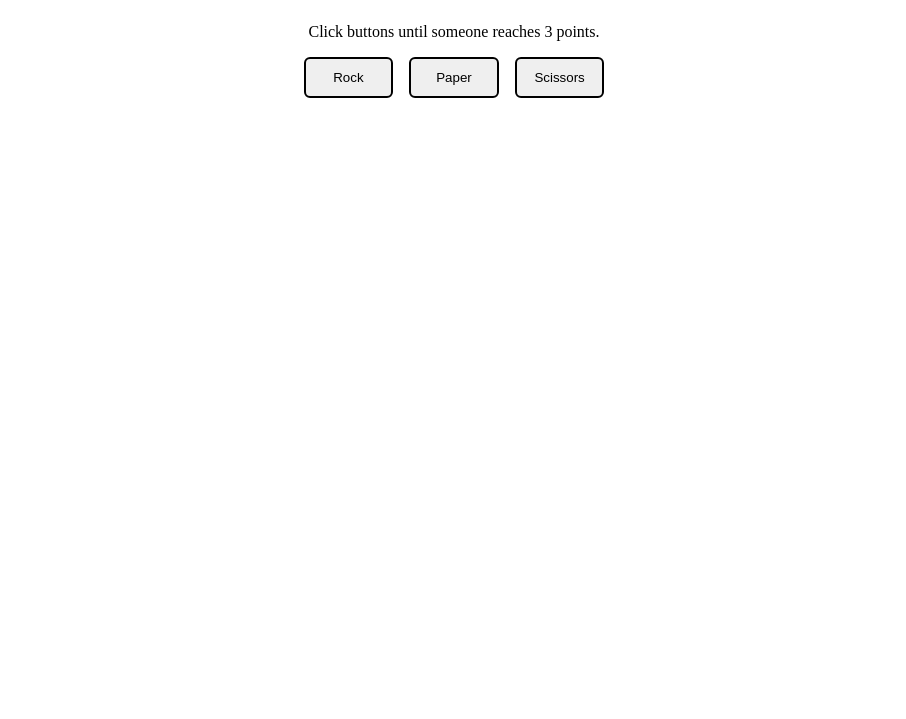
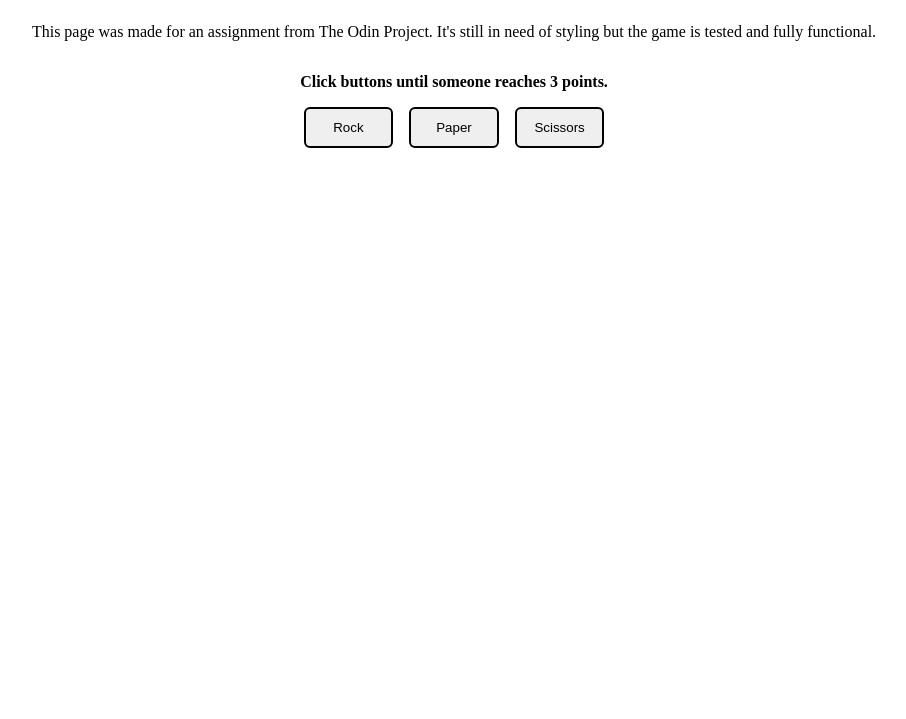
Before and after one commit to stuart-spackman/odin-rock-paper-scissors, a plain HTML site: page index.html in a window 1280 px wide. Shown: the part 81-800 px from the top of the page, without its empty margins (186-1092 px from the left). Drawn offline with Linux system fonts and the light colour scheme.

Commit message:
finalizing first draft

```diff
--- a/index.html
+++ b/index.html
@@ -11,7 +11,9 @@
 <body>
     <div class="container">
         <h1>Rock Paper Scissors</h1>
-        <p>Click buttons until someone reaches 3 points.</p>
+        <p>This page was made for an assignment from The Odin Project. It's still in need of styling but the game is
+            tested and fully functional.</p>
+        <p style="font-weight: bold;">Click buttons until someone reaches 3 points.</p>
         <div class="buttons">
             <button id="rock">Rock</button>
             <button id="paper">Paper</button>
```
Also changed, not shown: 1 other file.
